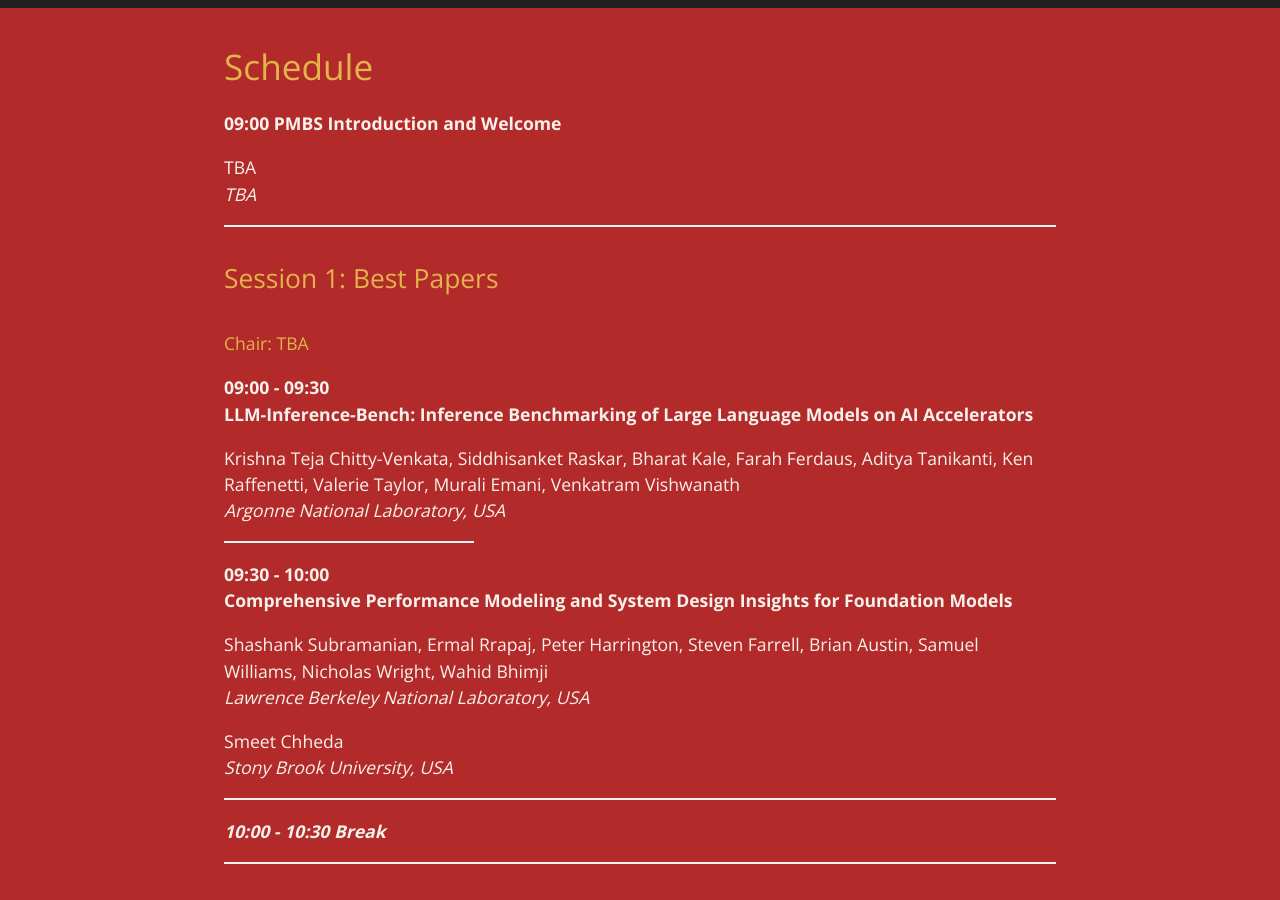
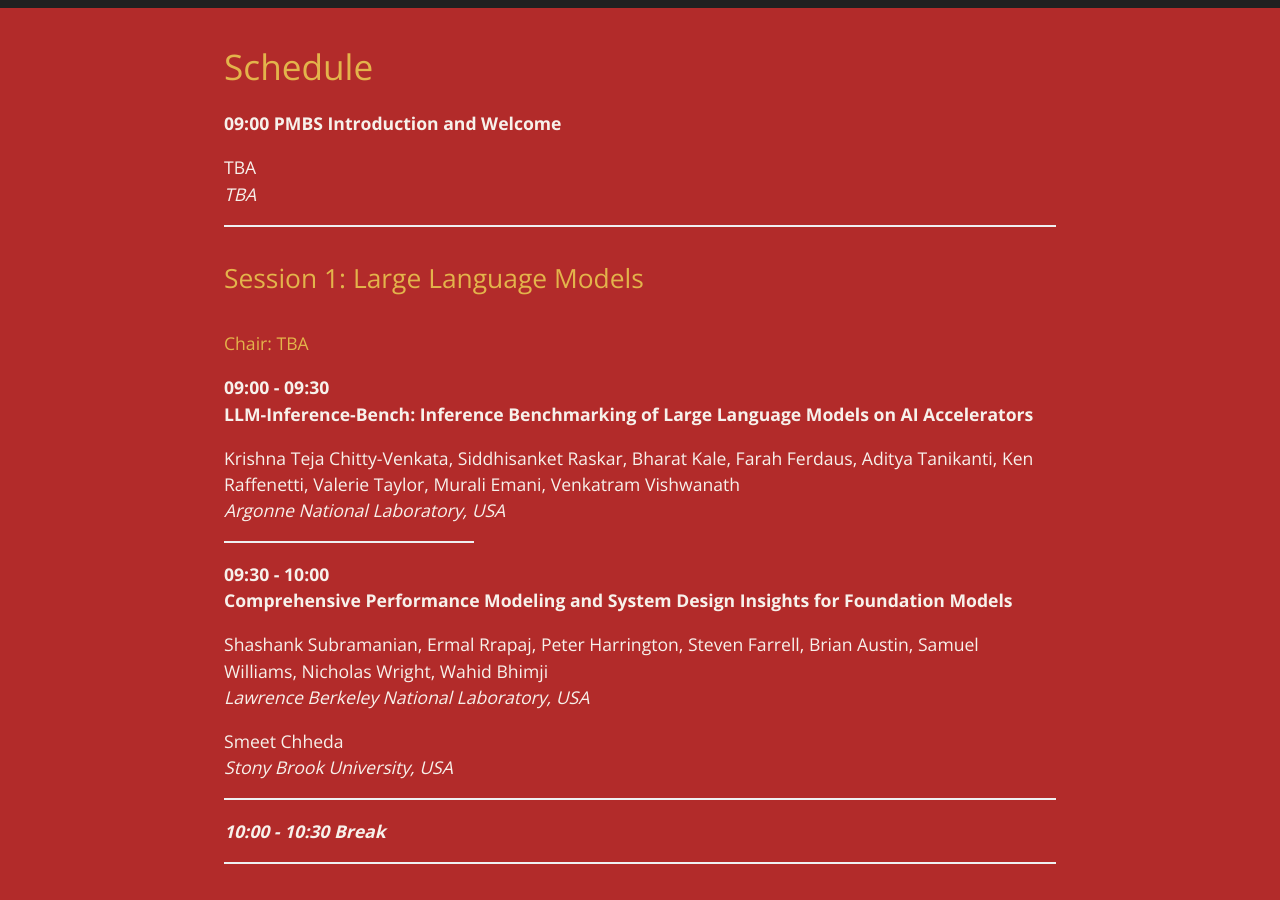
Before and after one commit to pmbs-workshop/pmbs-workshop.github.io, a Jekyll site: the page built from schedule.markdown, in a window 1280 px wide and 900 px high, scrolled down 603 px. Built offline with Jekyll 4.4.1, drawn with Linux system fonts in a browser that asks for light colours.

Commit message:
minor fixes

```diff
--- a/schedule.markdown
+++ b/schedule.markdown
@@ -14,7 +14,7 @@ _TBA_
 
 ---
 
-## Session 1: Best Papers
+## Session 1: Large Language Models
 #### Chair: TBA
 
 **09:00 - 09:30**\\
```
